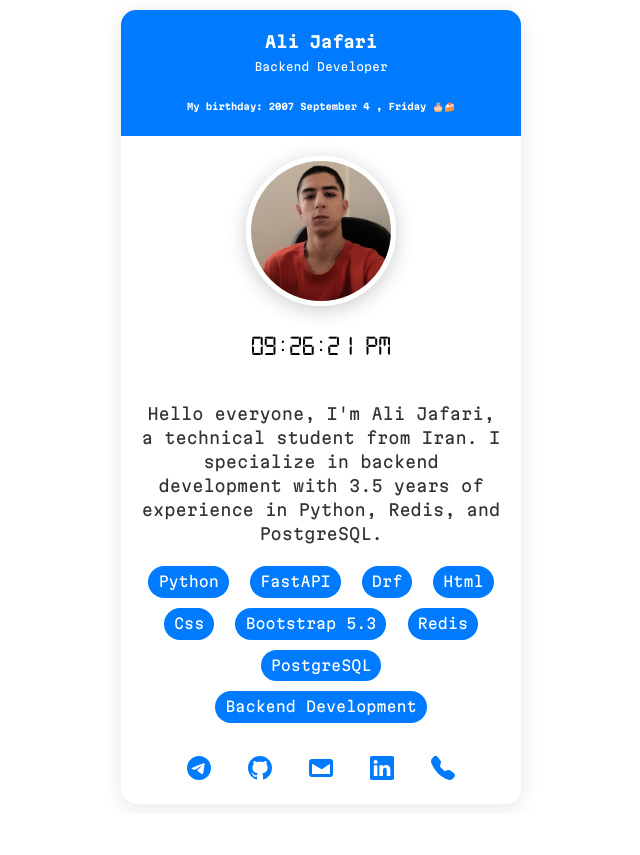
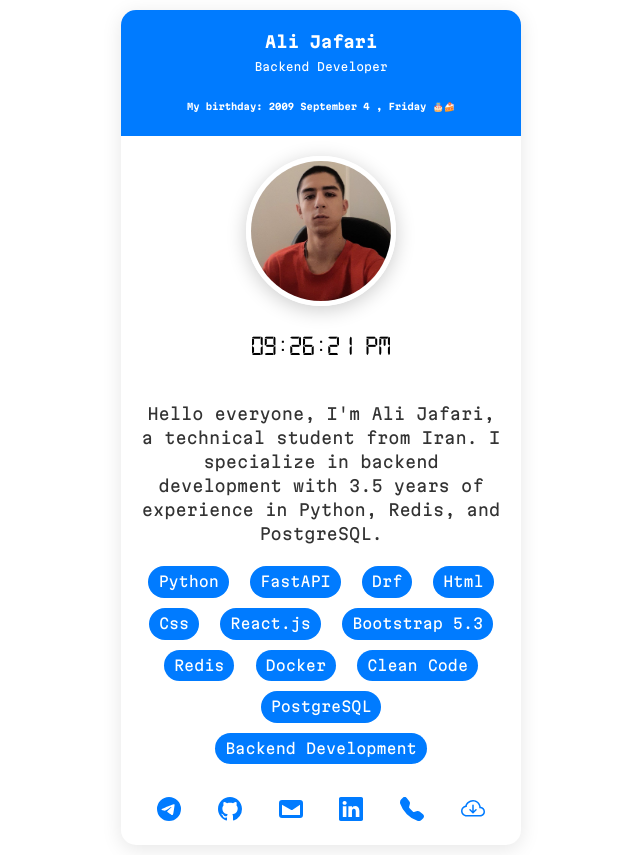
Before and after one commit to Mr-Ali-Jafari/resume, a plain HTML site: page index.html in a window 1280 px wide. Shown: the whole page, without its empty margins (319-959 px from the left). Before the commit the page ends 814 px from the top, so only its background shows below. Drawn offline with nearby package versions, Linux system fonts and the light colour scheme; some icons are missing.

Commit message:
little changes

```diff
--- a/index.html
+++ b/index.html
@@ -5,6 +5,9 @@
     <meta name="viewport" content="width=device-width, initial-scale=1.0">
     <title>Resume Card</title>
     <link href="https://cdn.jsdelivr.net/npm/bootstrap@5.3.3/dist/css/bootstrap.min.css" rel="stylesheet" integrity="sha384-QWTKZyjpPEjISv5WaRU9OFeRpok6YctnYmDr5pNlyT2bRjXh0JMhjY6hW+ALEwIH" crossorigin="anonymous">
+    <link rel='stylesheet' href='https://icono-49d6.kxcdn.com/icono.min.css'>
+    <link rel="stylesheet" href="static/style.css">
+
     <style>
         @font-face {
             font-family: "digi";
@@ -18,7 +21,10 @@
         body {
             background-image: url("mario.gif");
             background-repeat: no-repeat;
-            background-size: cover;
+            background-size:cover;
+            /* fix the background image */
+            background-attachment: fixed;
+
             font-family: "lz", sans-serif;
             display: flex;
             justify-content: center;
@@ -95,12 +101,21 @@
     </style>
 </head>
 <body>
+    <!-- audio for background -->
+
+
+
+
+
     <div class="resume-card">
+
+
+
 
         <div class="card-header">
             Ali Jafari
             <p style="font-size: 0.7em; font-weight: normal; margin-top: 5px;">Backend Developer</p>
-            <small style="font-size: xx-small;"> My birthday: 2007   September  4   , Friday 🎂🍰</small>
+            <small style="font-size: xx-small;"> My birthday: 2009   September  4   , Friday 🎂🍰</small>
         </div>
         <img class="profile-img" src="img.jpg" alt="Ali Jafari">
         <h3 id="clock" style="color: rgb(0, 0, 0);" dir="ltr"></h3>
@@ -112,11 +127,16 @@
                 <span>Drf</span>
                 <span>Html</span>
                 <span>Css</span>
+                <span>React.js</span>
                 <span>Bootstrap 5.3</span>
                 <span>Redis</span>
+                <span>Docker</span>
+                <span>Clean Code</span>
                 <span>PostgreSQL</span>
                 <span>Backend Development</span>
             </div>
+
+
             <div class="social-icons">
                 <a href="https://t.me/ali_j4fari" target="_blank" aria-label="Telegram">
                     <svg xmlns="http://www.w3.org/2000/svg" width="24" height="24" fill="currentColor" class="bi bi-telegram" viewBox="0 0 16 16">
@@ -145,9 +165,24 @@
                         <path fill-rule="evenodd" d="M1.885.511a1.745 1.745 0 0 1 2.61.163L6.29 2.98c.329.423.445.974.315 1.494l-.547 2.19a.68.68 0 0 0 .178.643l2.457 2.457a.68.68 0 0 0 .644.178l2.189-.547a1.75 1.75 0 0 1 1.494.315l2.306 1.794c.829.645.905 1.87.163 2.611l-1.034 1.034c-.74.74-1.846 1.065-2.877.702a18.6 18.6 0 0 1-7.01-4.42 18.6 18.6 0 0 1-4.42-7.009c-.362-1.03-.037-2.137.703-2.877z"/>
                       </svg>
                 </a>
+
+                <a href="static/resume/mid-backend.pdf" target="_blank" aria-label="Resume">
+                    <svg xmlns="http://www.w3.org/2000/svg" width="24" height="24" fill="currentColor" class="bi bi-cloud-arrow-down" viewBox="0 0 16 16">
+                        <path fill-rule="evenodd" d="M7.646 10.854a.5.5 0 0 0 .708 0l2-2a.5.5 0 0 0-.708-.708L8.5 9.293V5.5a.5.5 0 0 0-1 0v3.793L6.354 8.146a.5.5 0 1 0-.708.708z"/>
+                        <path d="M4.406 3.342A5.53 5.53 0 0 1 8 2c2.69 0 4.923 2 5.166 4.579C14.758 6.804 16 8.137 16 9.773 16 11.569 14.502 13 12.687 13H3.781C1.708 13 0 11.366 0 9.318c0-1.763 1.266-3.223 2.942-3.593.143-.863.698-1.723 1.464-2.383m.653.757c-.757.653-1.153 1.44-1.153 2.056v.448l-.445.049C2.064 6.805 1 7.952 1 9.318 1 10.785 2.23 12 3.781 12h8.906C13.98 12 15 10.988 15 9.773c0-1.216-1.02-2.228-2.313-2.228h-.5v-.5C12.188 4.825 10.328 3 8 3a4.53 4.53 0 0 0-2.941 1.1z"/>
+                    </svg>
+                </a>
+
+
+
             </div>
+
         </div>
     </div>
     <script src="static/js/app.js"></script>
+    <script src="static/js/player.js"></script>
+
+
+
 </body>
 </html>
```
Also changed, not shown: 1 other file.
